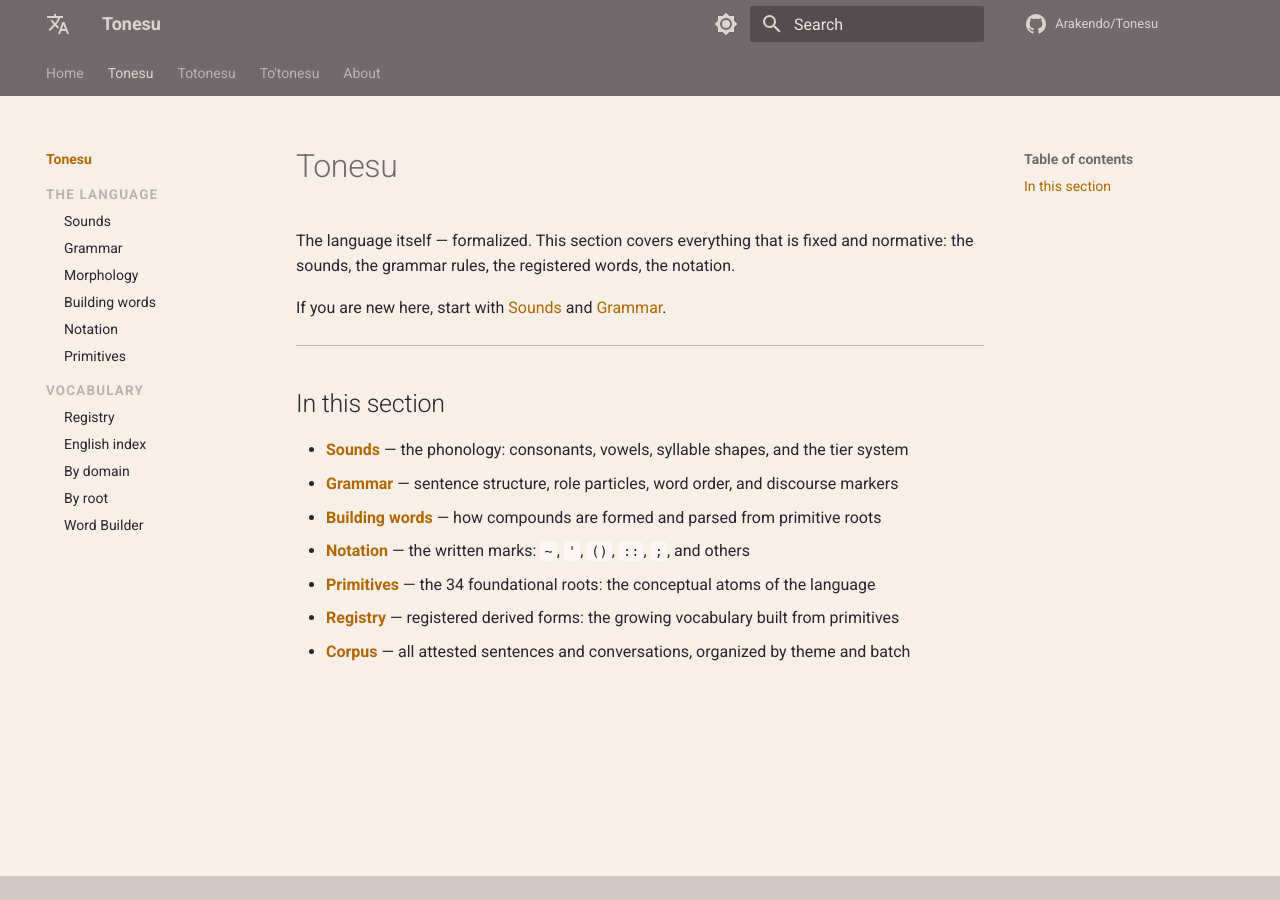
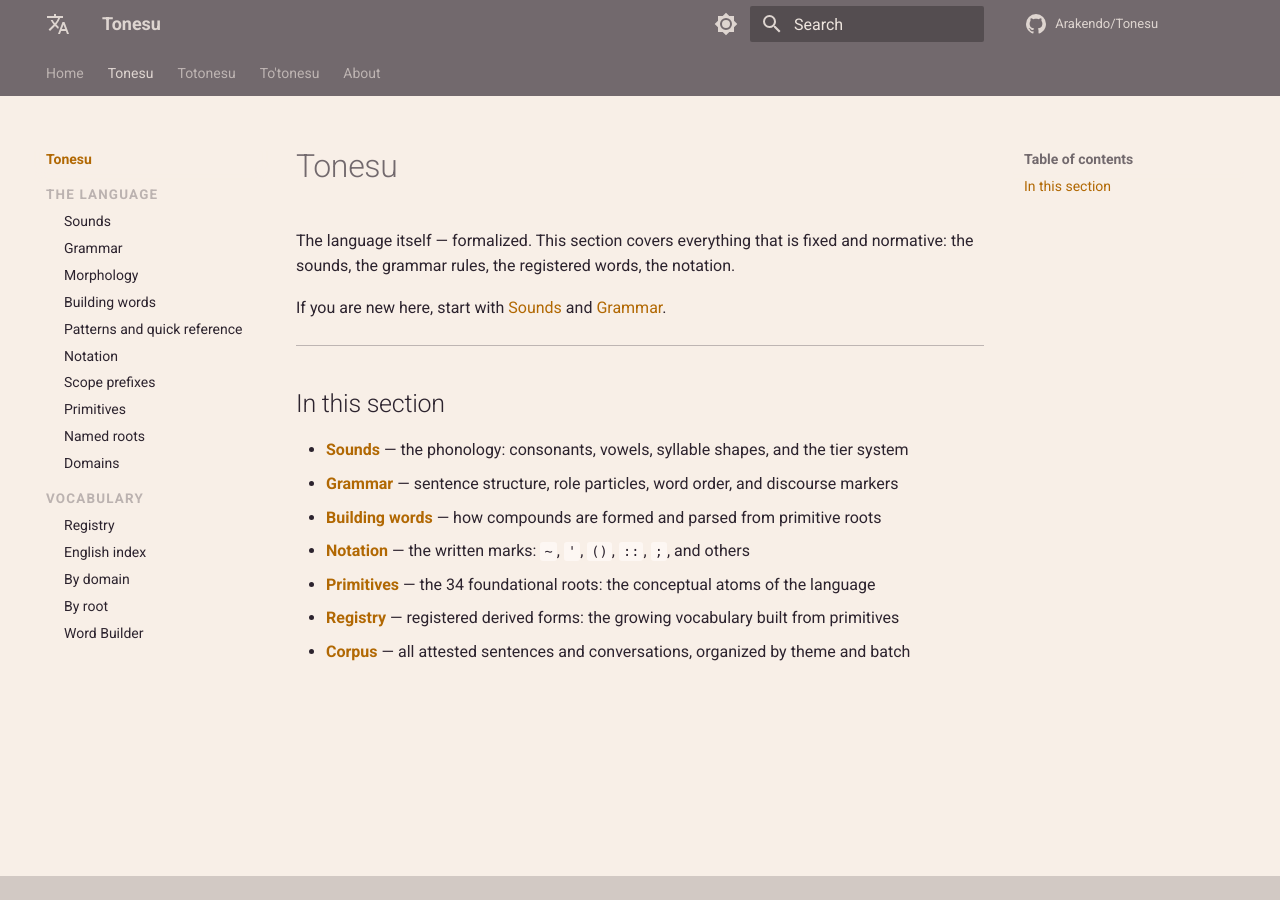
Before and after one commit to Arakendo/Tonesu, an MkDocs documentation site: the page built from www/docs/tonesu/index.md, in a window 1280 px wide. Built offline with MkDocs 1.6.1 and Material for MkDocs 9.7.7, drawn with Linux system fonts in a browser that asks for light colours; comment, search, counter and statistics services are not loaded.

Commit message:
chore: sync nav to root mkdocs.yml, deprecate www/mkdocs.yml, document build process

```diff
--- a/mkdocs.yml
+++ b/mkdocs.yml
@@ -56,8 +56,12 @@ nav:
       - Grammar: tonesu/grammar.md
       - Morphology: tonesu/morphology.md
       - Building words: tonesu/words.md
+      - Patterns and quick reference: tonesu/patterns.md
       - Notation: tonesu/notation.md
+      - Scope prefixes: tonesu/scope.md
       - Primitives: tonesu/primitives.md
+      - Named roots: tonesu/named-roots.md
+      - Domains: tonesu/domains.md
     - Vocabulary:
       - Registry: tonesu/registry/overview.md
       - English index: tonesu/registry/english.md
```
Also changed, not shown: .github/copilot-instructions.md, 1 other file.
